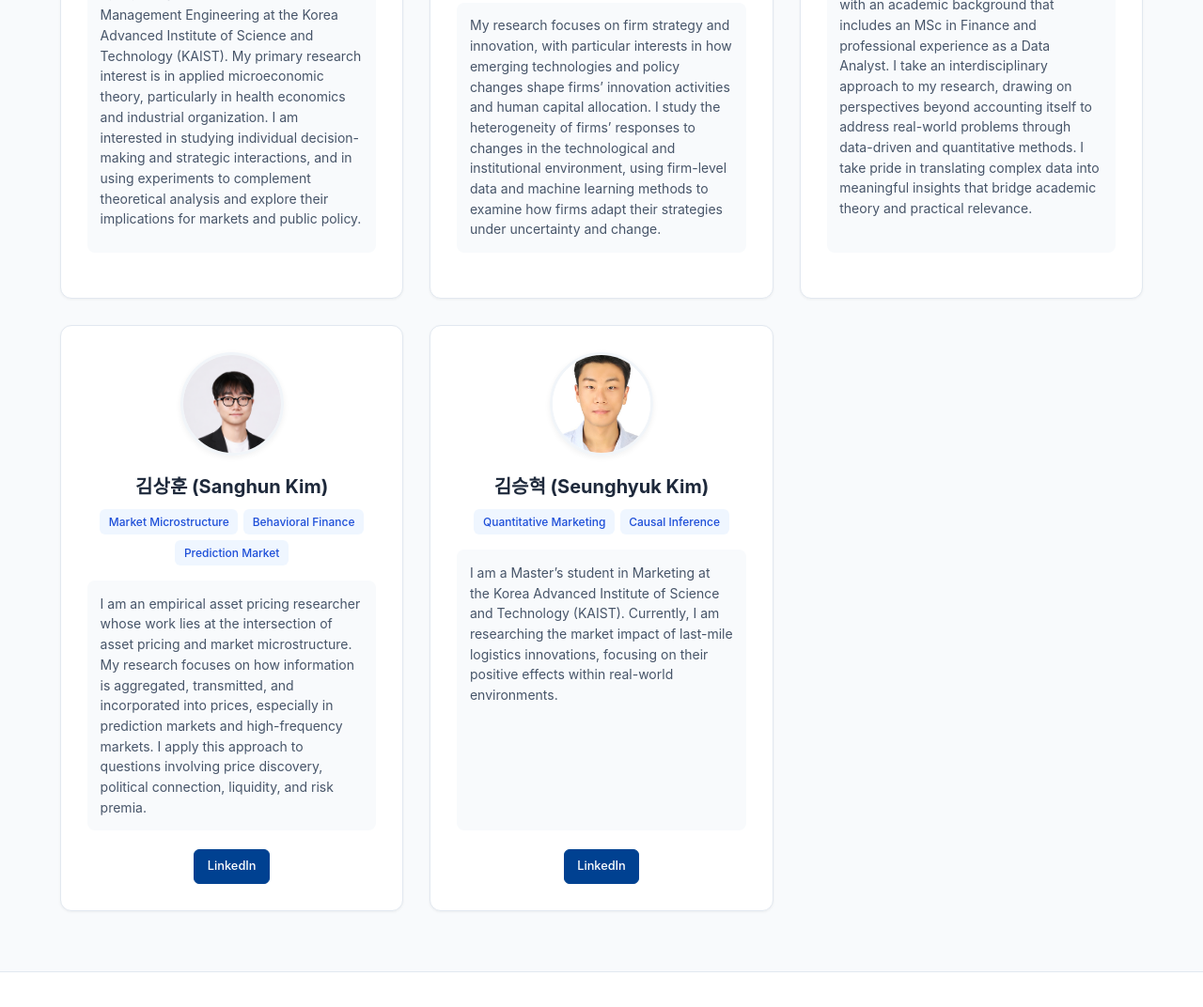
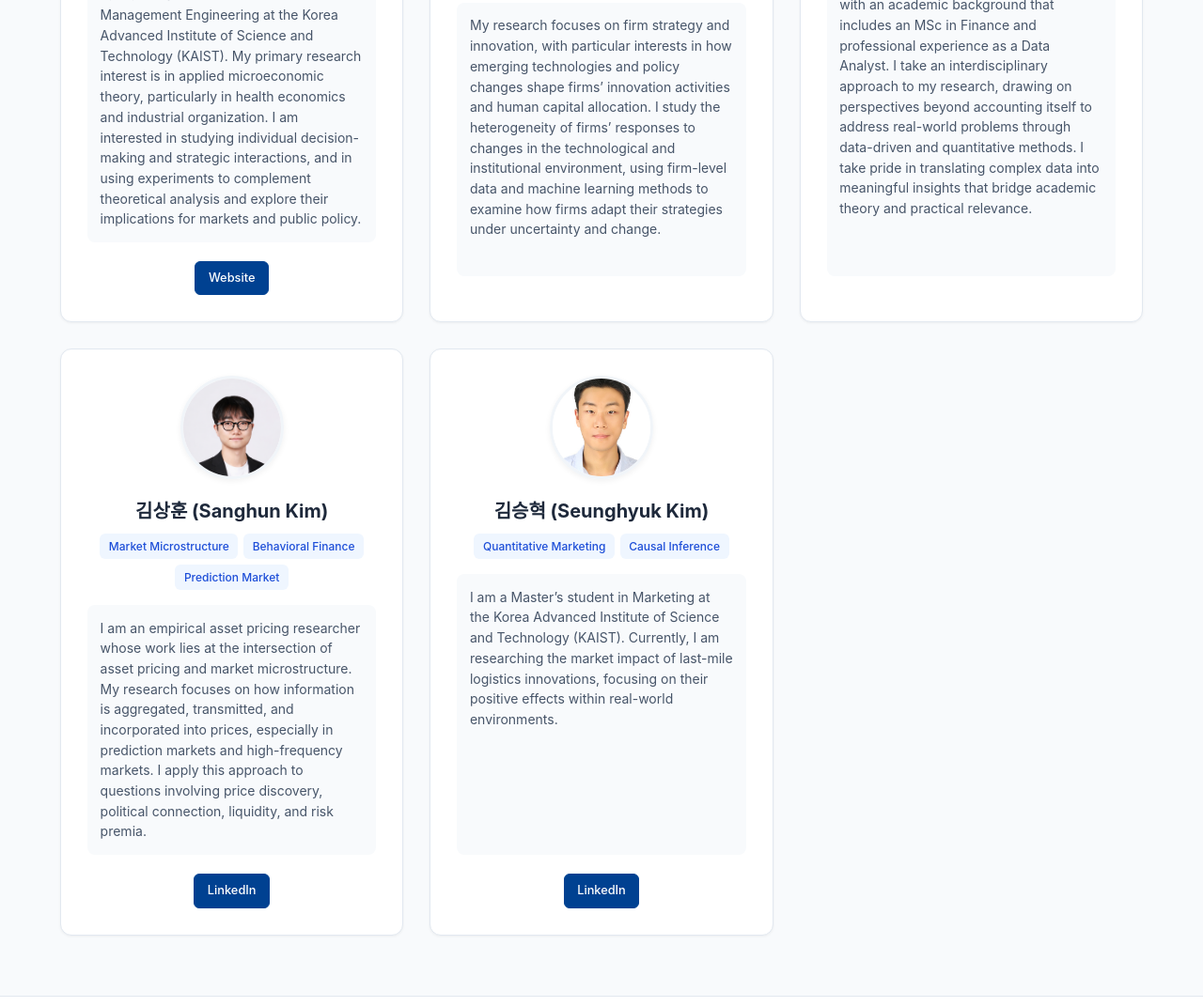
Before and after one commit to alstjqkqn/LTIB, a plain HTML site: page index.html in a window 1280 px wide. Shown: the part 2005-3077 px from the top of the page at 94% size. Drawn offline with Linux system fonts and the light colour scheme.

Commit message:
Add personal website link to contact section

```diff
--- a/index.html
+++ b/index.html
@@ -366,7 +366,7 @@
                     I am an M.S.-Ph.D. student in Management Engineering at the Korea Advanced Institute of Science and Technology (KAIST). My primary research interest is in applied microeconomic theory, particularly in health economics and industrial organization. I am interested in studying individual decision-making and strategic interactions, and in using experiments to complement theoretical analysis and explore their implications for markets and public policy.
                 </div>
                 <div class="contact-links">
-                    <!-- Contact link placeholder -->
+                    <a href="https://sites.google.com/view/yujeonglee-econ/" target="_blank" rel="noopener noreferrer" class="btn-link btn-primary">Website</a>
                 </div>
             </div>
 
```
